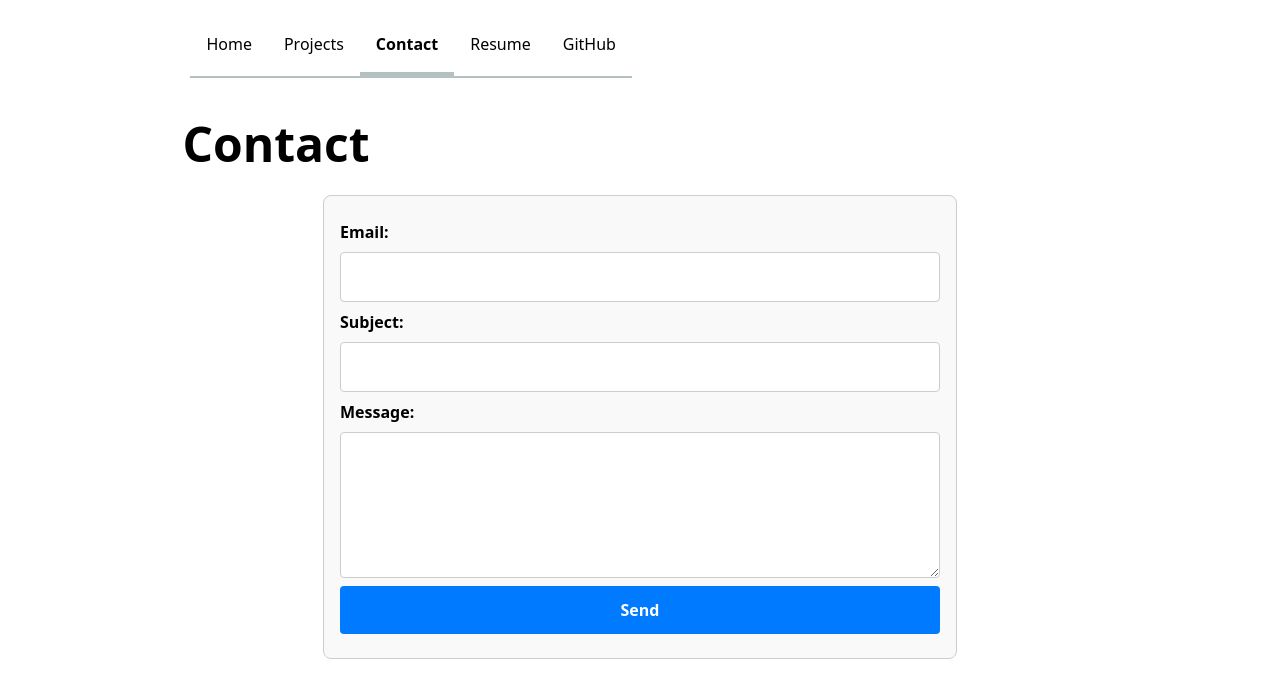
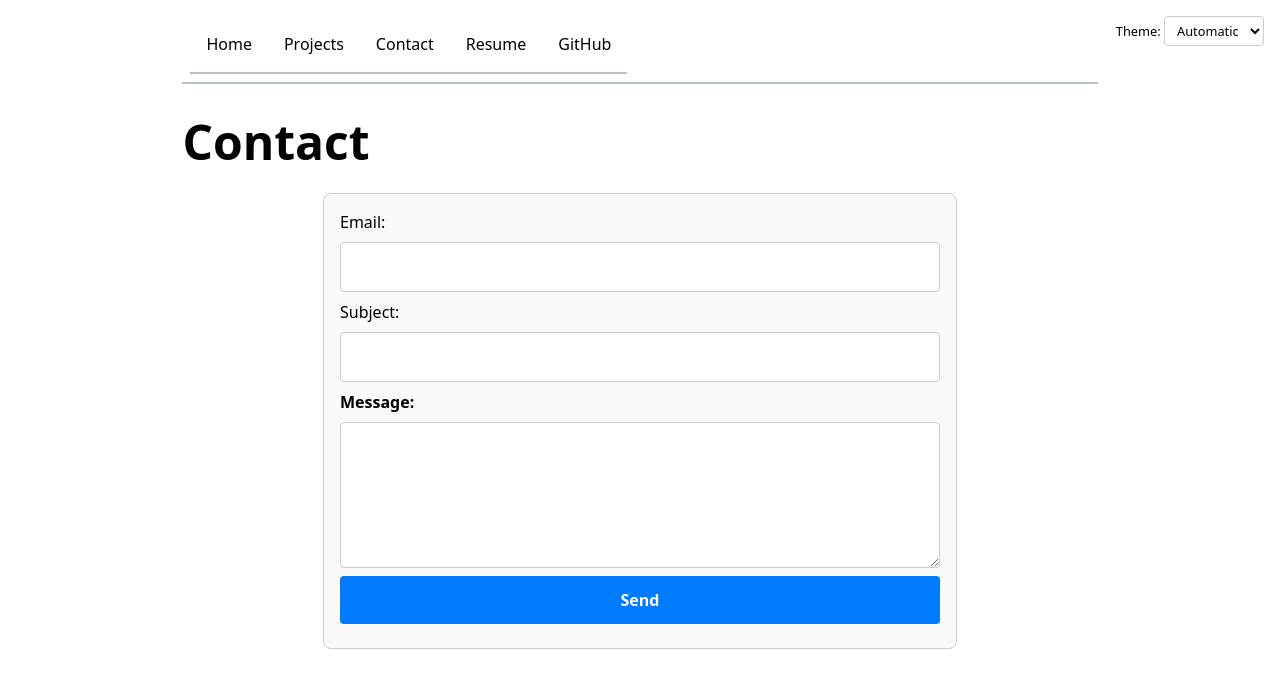
Before and after one commit to somythl/dsc106portfolio, a plain HTML site: page contact/index.html in a window 1280 px wide. Drawn offline with Linux system fonts and the light colour scheme.

Commit message:
added light/dark mode, automated nav bar appearance, and automated nav bar functions, added local storage

```diff
--- a/contact/index.html
+++ b/contact/index.html
@@ -2,25 +2,27 @@
 <html lang="en">
 <head>
     <link rel="stylesheet" href="../style.css">
+    <script type="module" src="../global.js"></script>
     <meta charset="UTF-8">
     <meta name="viewport" content="width=device-width, initial-scale=1.0">
     <title>Contact Page</title>
 </head>
 <body>
-    <div class="topnav">
+    <!-- <nav class="topnav">
         <a href="../index.html">Home</a>
         <a href="../projects/index.html">Projects</a>
-        <a class="current" href="index.html">Contact</a>
-        <a href="../resume/index.html">Resume</a>
+        <a href="index.html">Contact</a>
+        <a href="..resume//index.html">Resume</a>
         <a href="https://github.com/somythl/" target="_blank">GitHub</a>
-    </div>
+    </nav> -->
+
     <h1> Contact</h1>
 
     <form action="mailto:YOUR_EMAIL_ADDRESS" method="POST" enctype="text/plain">
-        <label for="email">Email:</label>
+        <form label for="email">Email:</label>
         <input id="email" name="email" type="email" required>
 
-        <label for="subject">Subject:</label>
+        <form label for="subject">Subject:</label>
         <input id="subject" name="subject" type="text" required>
 
         <label for="message">Message:</label>
--- /dev/null
+++ b/global.js
@@ -0,0 +1,95 @@
+console.log('IT’S ALIVE!');
+
+function $$(selector, context = document) {
+  return Array.from(context.querySelectorAll(selector));
+}
+
+// let navLinks = $$("nav a");
+
+// let currentLink = navLinks.find(
+//     (a) => a.host === location.host && a.pathname === location.pathname
+//   );
+
+//   if (currentLink) {
+//     // or if (currentLink !== undefined)
+//     currentLink.classList.add('current');
+//   }
+
+
+const ARE_WE_HOME = document.documentElement.classList.contains('home');
+
+let pages = [
+  { url: '', title: 'Home' },
+  { url: 'projects/', title: 'Projects' },
+  { url: 'contact/', title: 'Contact' },
+  { url: 'resume/', title: 'Resume' },
+  { url: 'https://github.com/somythl/', title: 'GitHub' },
+];
+
+let nav = document.createElement('nav');
+nav.classList.add('topnav');
+document.body.prepend(nav);
+
+for (let p of pages) {
+  let url = p.url;
+  let title = p.title;
+
+  // Adjust relative URLs if not on the home page
+  if (!ARE_WE_HOME && !url.startsWith('http')) {
+    url = '../' + url;
+  }
+
+  // Create the anchor element
+  let a = document.createElement('a');
+  a.href = url;
+  a.textContent = title;
+
+  // Highlight the current page
+  a.classList.toggle(
+    'current',
+    a.host === location.host && a.pathname === location.pathname
+  );
+
+  // Open external links in a new tab
+  a.target = a.host !== location.host ? '_blank' : '_self';
+
+  // Add the link to the navigation
+  nav.append(a);
+}
+
+document.body.insertAdjacentHTML(
+    'afterbegin',
+    `
+    <label class="color-scheme">
+      Theme:
+      <select id="theme-switcher">
+        <option value="auto">Automatic</option>
+        <option value="light">Light</option>
+        <option value="dark">Dark</option>
+      </select>
+    </label>
+    `
+  );
+
+  const select = document.querySelector('#theme-switcher');
+
+  const savedColorScheme = localStorage.getItem('colorScheme') || 'auto';
+
+// Apply the saved color scheme
+document.documentElement.style.setProperty('color-scheme', savedColorScheme);
+
+// Update the dropdown to match the saved preference
+select.value = savedColorScheme;
+
+// Listen for changes to the dropdown
+select.addEventListener('input', function (event) {
+  const newColorScheme = event.target.value;
+
+  console.log('Color scheme changed to', newColorScheme);
+
+  // Update the color scheme on the root element
+  document.documentElement.style.setProperty('color-scheme', newColorScheme);
+
+  // Save the preference to localStorage
+  localStorage.setItem('colorScheme', newColorScheme);
+});
--- a/style.css
+++ b/style.css
@@ -2,6 +2,10 @@
 html {
   --color-accent: oklch(65% 50% 0); /* Define an accent color */
   --color-highlight: oklch(from var(--color-accent) 95% 5% h); /* Highlight background color */
+}
+
+:root {
+  color-scheme: light dark; /* Support both light and dark modes */
 }
 
 body {
@@ -24,19 +28,19 @@ body {
   color: inherit; /* Match parent text color */
   padding-block: 3cm;
   padding: 1em; /* Add spacing within links */
-  border-bottom: 2px solid oklch(80% 3% 200); /* Prevent layout shift */
+  border-bottom: 2px solid var(--border-color); /* Prevent layout shift */
   transition: background-color 0.2s ease, border-bottom-width 0.2s ease; /* Smooth transition for hover effect */
 }
 
 .topnav a.current {
   font-weight: bold; /* Highlight current page link */
   border-bottom-width: 0.4em; /* Thicker bottom border */
-  border-bottom-color: oklch(80% 3% 200); /* Use the accent color */
+  border-bottom-color: var(--border-color); /* Use the accent color */
 }
 
 .topnav a:hover {
-  background-color: var(--color-highlight); /* Highlight background on hover */
-  border-bottom-color: oklch(65% 50% 0); /* Accent border color on hover */
+  background-color: color-mix(in oklch, var(--color-accent), canvas 85%); /* Highlight background on hover */
+  border-bottom-color: oklch(65% 50% 0);  /* Accent border color on hover */
   border-bottom-width: 0.4em;
 }
 
@@ -50,11 +54,13 @@ form {
   border-radius: 8px;
 }
 
-label {
+form label {
   display: block;
   font-weight: bold;
   margin-block: 0.5em;
+  color:black
 }
+
 
 input,
 textarea,
@@ -85,6 +91,7 @@ button {
 button:hover {
   background-color: #0056b3;
 }
+
 
 .projects {
   display: grid;
@@ -195,3 +202,45 @@ section a {
 section a:hover {
   color: #0056b3;
 }
+
+#loom-companion-mv3 {
+  display: none !important;
+}
+
+
+nav {
+  --border-color: oklch(50% 10% 200 / 40%); /* Adaptable border color */
+  border-bottom: 2px solid var(--border-color);
+}
+
+/* Default (Light Mode) */
+.color-scheme {
+  position: absolute; /* Take it out of the normal flow */
+  top: 1rem; /* Distance from the top */
+  right: 1rem; /* Distance from the right */
+  font-size: 80%; /* Smaller font size */
+  font-family: inherit; /* Use the site's font-family */
+}
+
+.color-scheme select {
+  color: black; /* Text color for the dropdown */
+  background-color: white; /* Dropdown background for light mode */
+  padding: 0.25rem 0.5rem;
+  border: 1px solid #ccc; /* Subtle border */
+  border-radius: 4px; /* Rounded corners */
+  font: inherit; /* Inherit font styles */
+}
+
+/* Dark Mode */
+@media (prefers-color-scheme: dark) {
+  .color-scheme {
+    background-color: black; /* Background for the container in dark mode */
+    color: white;
+  }
+
+  .color-scheme select {
+    color: white; /* Dropdown text color */
+    background-color: black; /* Dropdown background for dark mode */
+    border: 1px solid #555; /* Subtle border for dark mode */
+  }
+}
```
Also changed, not shown: index.html (+5 -6 lines), projects/index.html (+4 -3 lines), resume/index.html (+4 -4 lines).
